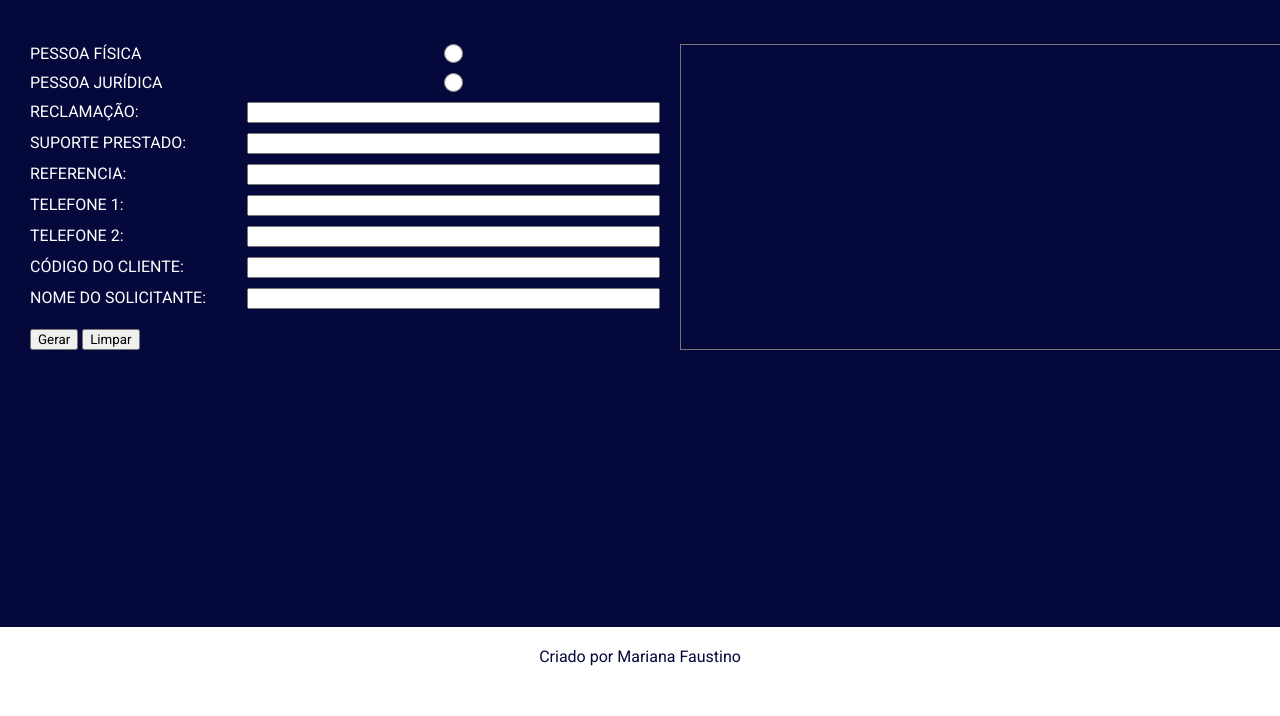
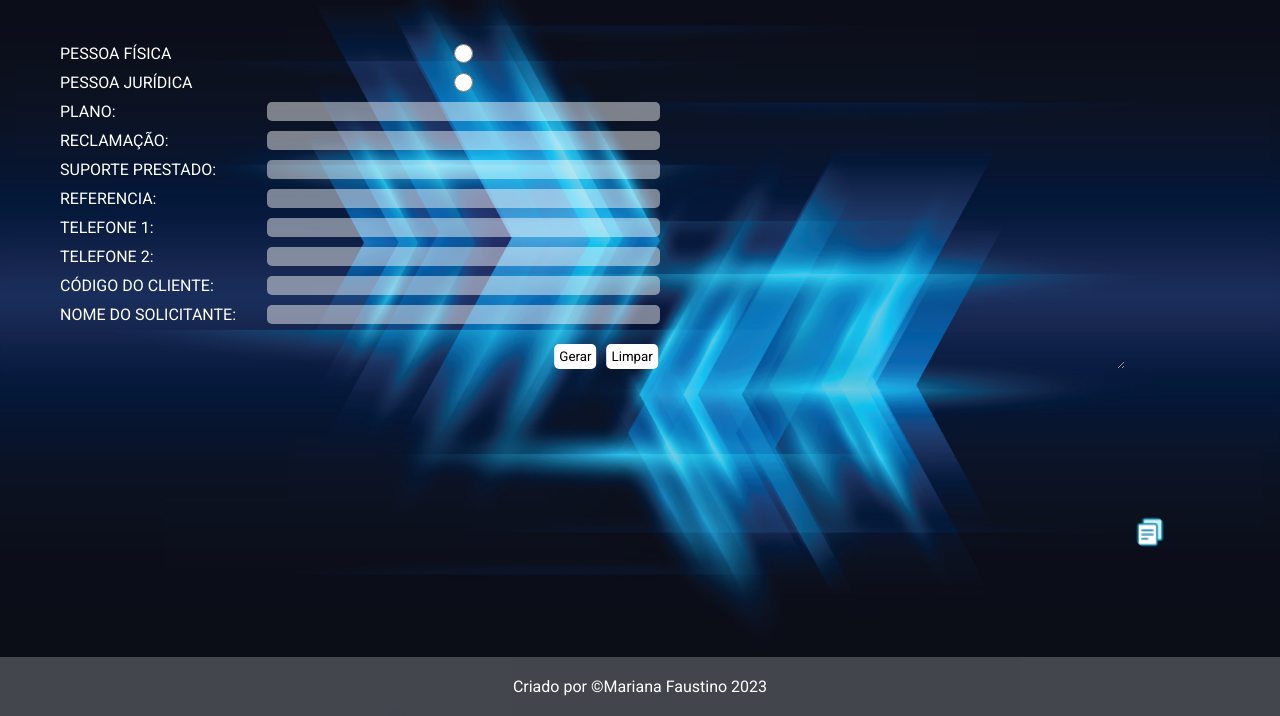
Before and after one commit to marianafaustino/os, a website: page index.html in a window 1280 px wide. Shown: the part 84-800 px from the top of the page. Drawn offline with Linux system fonts and the light colour scheme.

Commit message:
Finalização

```diff
--- a/index.html
+++ b/index.html
@@ -21,6 +21,8 @@
                 <input type="radio" name="pessoa" id="pf" value="pf">
                 <label for="pj">PESSOA JURÍDICA </label>
                 <input type="radio" name="pessoa" id="pj" value="pj">
+                <label for="reclamacao">PLANO:  </label>
+                <input type="text" id="plano">
                 <label for="reclamacao">RECLAMAÇÃO:  </label>
                 <input type="text" id="reclamacao">
                 <label for="suporte">SUPORTE PRESTADO:  </label>
@@ -32,12 +34,12 @@
                 <label for="numero2">TELEFONE 2:  </label>
                 <input type="tel" id="numero2">
                 <label for="codigo">CÓDIGO DO CLIENTE:</label>
-                <input type="number" id="codigo">
+                <input type="text" id="codigo">
                 <label for="solicitante">NOME DO SOLICITANTE:  </label>
                 <input type="text" id="solicitante">
-                <div>
-                    <button>Gerar</button>
-                    <button type="button">Limpar</button>
+                <div id="botoes">
+                    <button class="btn">Gerar</button>
+                    <button class="btn" type="button" onclick="ordemServico.limpar()">Limpar</button>
                 </div>
             </form>
         </div>
@@ -45,10 +47,12 @@
         <textarea id="os">
 
         </textarea>
+            <img id="copiar" onclick="ordemServico.copiar()"
+            src="img/file.png" alt="Copiar">
 
     </main>
     <footer>
-        <p>Criado por Mariana Faustino</p>
+        <p>Criado por &copy;Mariana Faustino 2023</p>
     </footer>
     <script src="index.js"></script>
 </body>
--- a/index.js
+++ b/index.js
@@ -3,7 +3,7 @@ class OrdemServico{
     constructor(){
         const form = document.getElementById("form");
 
-        form.addEventListener("submit", this.gerar);
+        form.addEventListener("submit", this.gerar.bind(this))
     }
 
     gerar(e){
@@ -12,8 +12,9 @@ class OrdemServico{
 
 
         document.getElementById('os')
-        .value = 'RECLAMAÇÃO:  '+ ordemServico.reclamacao
-        +'\n SUPORTE PRESTADO:  '+ ordemServico.suporte
+        .value = 'PLANO:  '+ ordemServico.plano + 'M'
+        + '\nRECLAMAÇÃO:  '+ ordemServico.reclamacao
+        +'\nSUPORTE PRESTADO:  '+ ordemServico.suporte
         +'\nOBSERVAÇÕES:  ' + ordemServico.pessoa
         +'\n----- \n REFERÊNCIA:  '+ ordemServico.referencia
         + '\n TELEFONE DE CONTATO:  '+ ordemServico.numero1 + '/' + ordemServico.numero2
@@ -27,6 +28,7 @@ class OrdemServico{
     lerDados(){
         let dados = {}
 
+        dados.plano = document.getElementById('plano').value
         dados.referencia = document.getElementById('referencia').value || ''
         dados.numero1 = document.getElementById('numero1').value
         dados.numero2 = document.getElementById('numero2').value || ''
@@ -45,7 +47,20 @@ class OrdemServico{
         return dados
     }
 
+    copiar(){
+        var copyText = document.getElementById("os");
+
+        // Select the text field
+        copyText.select();
+        copyText.setSelectionRange(0, 99999); // For mobile devices
+
+        // Copy the text inside the text field
+        navigator.clipboard.writeText(copyText.value);
+    }
+
     limpar(){
+        document.getElementById('reclamacao').value = ''
+        document.getElementById('suporte').value = ''
         document.getElementById('referencia').value = ''
         document.getElementById('numero1').value = ''
         document.getElementById('numero2').value = ''
@@ -54,6 +69,4 @@ class OrdemServico{
     }
 }
 
-
-
 var ordemServico = new OrdemServico()
--- a/style.css
+++ b/style.css
@@ -11,7 +11,8 @@ body{
     align-items: center;
     width: 100%;
     height: 100%;
-    background-color: #05083b;
+    background-image: url('img/setas.jpg');
+    background-size: cover;
     color: #fff;
 
 }
@@ -37,23 +38,74 @@ form{
     gap: 10px; /* Espaçamento entre os elementos */
 }
 
-button{
+form input{
+    border: none;
+    background-color: #ffffff77;
+    border-radius: 5px;
+    color: #fff;
+}
+
+#formulario{
+    margin-left: 30px;
+}
+
+#botoes{
+    display: flex;
+    justify-content: flex-end; /* Alinha os elementos à direita */
     margin-top: 10px;
+    transform: translateX(204%);
+}
+
+.btn{
+    margin-left: 10px;
+    background-color: #fff;
+    border: none;
+    border-radius: 5px;
+    padding: 5px;
+}
+
+.btn:hover{
+    background-color: #52c9e9;
+    color: #fff;
+    font-weight: bold;
 }
 
 #os{
-    background-color: #05083b;
+    background-color: transparent;
     color: #fff;
     line-height: 1.5;
+    width: 70%;
+    border: none;
+}
+
+#copiar{
+    border-radius: 40%;
+    color: #fff;
+    border: none;
+    padding: 5px;
+    position: absolute;
+    right: 0;
+    top: 77%;
+    transform: translateY(-50%);
+    margin-right: 110px;
+    width: 30px;
+    height: auto;
+}
+
+#copiar:hover{
+    background-color: #15dad0;
+    font-weight: bold;
+    color: #fff;
+    border: #fff;
 }
 
 footer{
     text-align: center;
-    background-color: #fff;
-    color: #05083b;
+    background-color: #ffffff3b;
+    color: #fff;
     width: 100vw;
     padding-top: 20px;
-    padding-bottom: 50px;
+    padding-bottom: 20px;
     position: fixed;
     bottom: 0;
 }
```
Also changed, not shown: img/file.png (added), img/setas.jpg (added).
